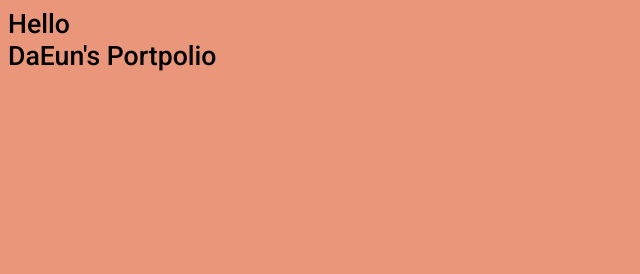
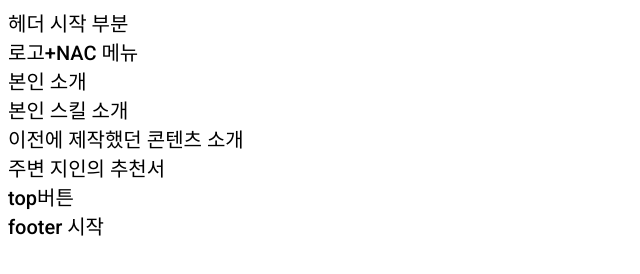
Before and after one commit to danaray00/Profile_01, a plain HTML site: page index.html in a window 1280 px wide. Shown: the whole page, without its empty margins (0-640 px from the left). Drawn offline with Linux system fonts and the light colour scheme.

Commit message:
Update index.html

```diff
--- a/index.html
+++ b/index.html
@@ -27,14 +27,53 @@
 
     <style type="text/css" rel="stylesheet">
         body{
-            background-color:darksalmon;
             font-family: 'Roboto', sans-serif;
-            font-size: 20pt;
+            font-size: 15pt;
         }
     </style>
 </head>
 <body>
-    Hello<br>
-    DaEun's Portpolio
+        <!--Header 시작-->
+        <header>
+            헤더 시작 부분
+        </header>
+
+        <!--main 시작-->
+        <main>
+            <!--Home 시작-->
+            <section>
+                로고+NAC 메뉴
+            </section>
+
+            <!--About 시작-->
+            <section>
+                본인 소개
+            </section>
+
+            <!--Skill 시작-->
+            <section>
+                본인 스킬 소개
+            </section>
+
+            <!--Work 시작-->
+            <section>
+                이전에 제작했던 콘텐츠 소개
+            </section>
+
+            <!--테스티모니올스(Testimonuals)시작-->
+            <section>
+                주변 지인의 추천서
+            </section>
+
+            <!--Top 버튼-->
+            <section>
+                top버튼
+            </section>
+        </main>
+
+        <!--footer 시작-->
+        <footer>
+            footer 시작
+        </footer>
 </body>
 </html>
```
